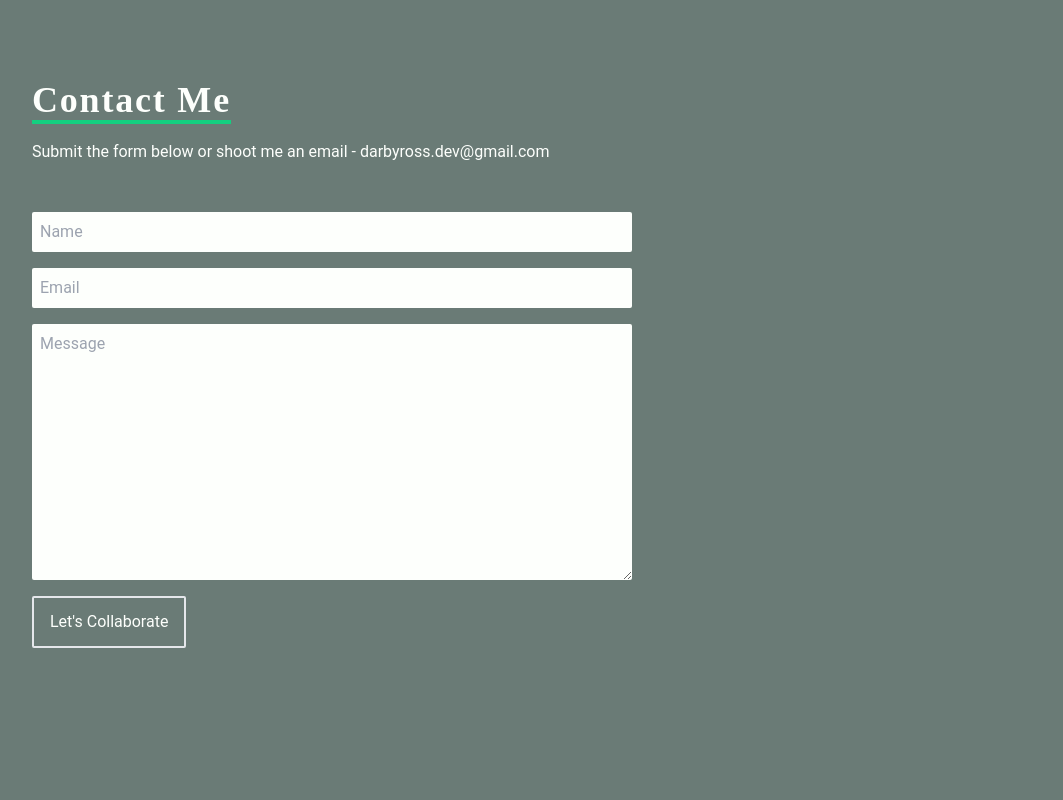
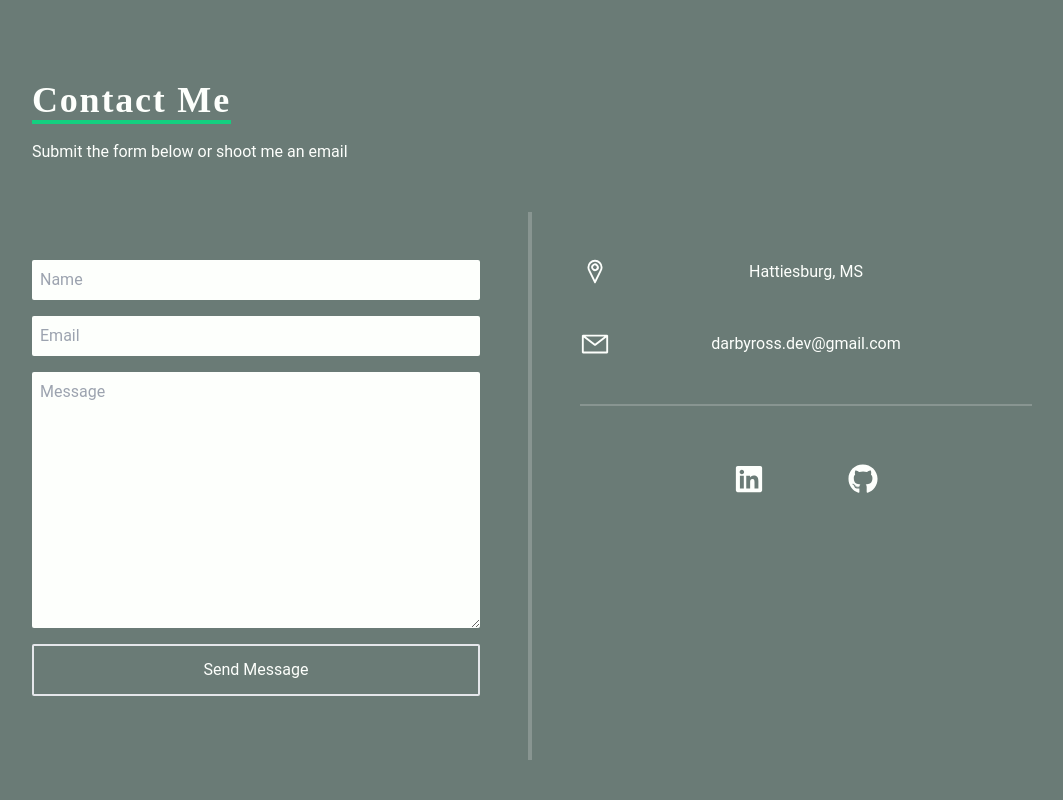
Before and after one commit to rossd84/personal-portfolio-site, a React (Create React App) app: page / in a window 1280 px wide. Shown: the part 3120-3920 px from the top of the page, without its empty margins (108-1171 px from the left). Built offline with nearby package versions, Linux system fonts and the light colour scheme.

Commit message:
fix bug with emailjs style changes

```diff
--- a/src/components/Contact.jsx
+++ b/src/components/Contact.jsx
@@ -1,6 +1,8 @@
 import React, { useState, useRef } from 'react'
+import { socialLinks } from './Navbar';
 import emailjs from '@emailjs/browser'
 import Section from './layouts/Section';
+import { VscMail, VscLocation } from 'react-icons/vsc'
 
 const Contact = () => {
 	const [emailSent, setEmailSent] = useState(false);
@@ -13,7 +15,6 @@ const Contact = () => {
 
 	const sendEmail = async (e) => {
 		e.preventDefault();
-
 
 		if (emailSent === false) {
 
@@ -47,10 +48,12 @@ const Contact = () => {
 	return (
 		<Section
 			header='Contact Me'
-			subheader='Submit the form below or shoot me an email - darbyross.dev@gmail.com'
+			subheader='Submit the form below or shoot me an email'
 			name='contact'
 			bgColor='bg-secondary-500'
 		>
+			<div className='grid grid-cols-1 md:grid-cols-2'>
+				<div className='md:border-r-4 md:border-secondary-400 pr-12 py-12'>
 					<form className='flex flex-col max-w-[600px] w-full text-primary-500' method='POST' ref={form} onSubmit={sendEmail}>
 						<input
 							className='bg-custom_gray-500 rounded-sm p-2'
@@ -79,11 +82,36 @@ const Contact = () => {
 						required
 						/>
 						<div >
-						<button className='rounded-sm text-custom_gray-500 border-2 hover:bg-accent-500 hover:border-accent-500 hover:text-primary-500 duration-200 px-4 py-3 my-4 mx-auto' type='submit'>
-							Let's Collaborate
+							<button className='rounded-sm text-custom_gray-500 border-2 hover:bg-accent-500 hover:border-accent-500 hover:text-primary-500 duration-200 px-4 py-3 my-4 mx-auto w-full' type='submit'>
+								Send Message
 							</button>
 						</div>
 					</form>
+				</div>
+				<div className='pl-12 py-12'>
+					<div className='border-b-2 border-secondary-400 flex flex-col gap-12 pb-12'>
+						<p className='flex items-center justify-center relative'><span className='pr-8 absolute left-0'><VscLocation size={30} /></span>Hattiesburg, MS</p>
+						<a className='hover:text-accent-500 flex items-center justify-center relative' href="mailto:darbyross.dev@gmail.com"><span className='pr-8 absolute left-0'><VscMail size={30} /></span>darbyross.dev@gmail.com</a>
+					</div>
+					<div className='pt-12 flex justify-center'>
+						<ul className='flex gap-8'>
+							{socialLinks.map(item => (
+								<li key={item.name} className='flex items-center' role='presentation'>
+									<a
+										className='w-[50px] h-[50px] flex justify-center items-center hover:text-accent-500'
+										href={item.link}
+										target='_blank'
+										rel='noreferrer'
+										role='menuitem'
+										aria-label='link to profile on LinkedIn'>
+										{item.icon}
+									</a>
+								</li>
+							))}
+						</ul>
+					</div>
+				</div>
+			</div>
 		</Section>
 	)
 }
```
Lines whose indentation alone changed are shown as unchanged.
